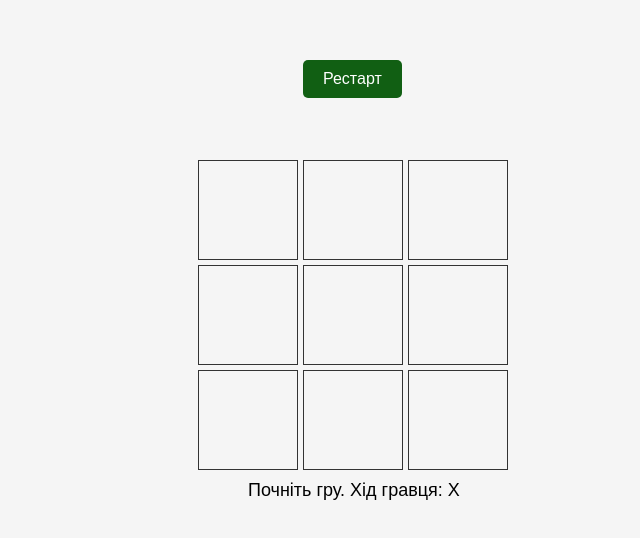
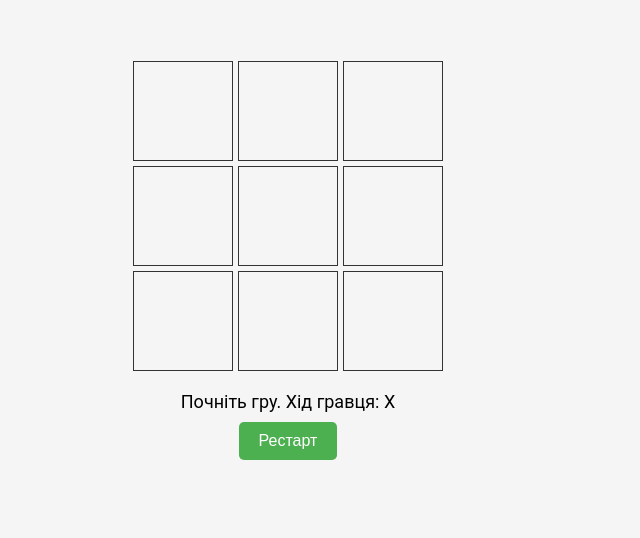
Before and after one commit to rutlexd/tictacWeb, a website: page index.html in a window 1280 px wide. Shown: the part 140-678 px from the top of the page, without its empty margins (352-992 px from the left). Drawn offline with Linux system fonts and the light colour scheme.

Commit message:
Style update 0.4

```diff
--- a/public/style.css
+++ b/public/style.css
@@ -1,5 +1,5 @@
 body {
-    font-family: Arial, sans-serif;
+    font-family: 'Roboto', sans-serif;
     margin: 0;
     padding: 0;
     display: flex;
@@ -7,6 +7,7 @@ body {
     align-items: center;
     min-height: 100vh;
     background-color: #f5f5f5;
+    flex-direction: column;
 }
 
 .board {
@@ -15,11 +16,8 @@ body {
     grid-template-rows: repeat(3, 100px);
     gap: 5px;
     margin-bottom: 20px;
-    position: absolute;
-    top: 300px;
-    left: 550px;
+    text-align: center;
 }
-
 
 .cell {
     border: 1px solid #333;
@@ -38,25 +36,19 @@ body {
 #message {
     font-size: 18px;
     margin-bottom: 10px;
-    position: absolute;
-    top: 620px;
-    left: 600px;
+    text-align: center;
 }
 
 #restartBtn {
     padding: 10px 20px;
     font-size: 16px;
-    background-color: #115f13;
+    background-color: #4CAF50;
     color: white;
     border: none;
     border-radius: 5px;
     cursor: pointer;
     transition: background-color 0.3s ease;
-    position: absolute;
-    top: 200px;
-    left: 655px;
 }
-
 #restartBtn:hover {
     background-color: #45a049;
 }
```
